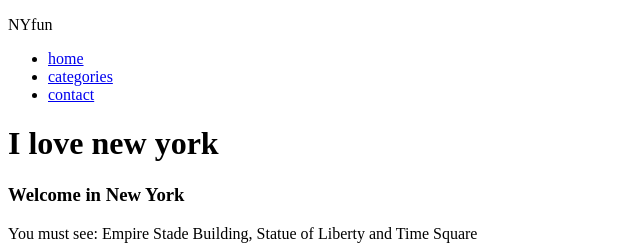
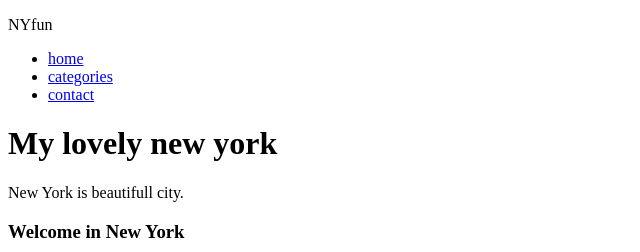
Before and after one commit to MagBal/git-learning, a plain HTML site: page index.html in a window 1280 px wide. Shown: the top 252 px of the page, without its empty margins (0-640 px from the left). Drawn offline with nearby package versions, Linux system fonts and the light colour scheme; files that its build step writes are made by us from their sources.

Commit message:
Change hero h1 and add hero p

```diff
--- a/index.html
+++ b/index.html
@@ -23,7 +23,8 @@
 	</nav>
 	<div class="container hero clearfix">
 		<div class="top">
-			<h1>I love new york</h1>
+			<h1>My lovely new york</h1>
+			<p>New York is beautifull city.</p>
 			<h3>Welcome in New York</h3>
 			<p>You must see: Empire Stade Building, Statue of Liberty and Time Square</p>
 		</div>
```
